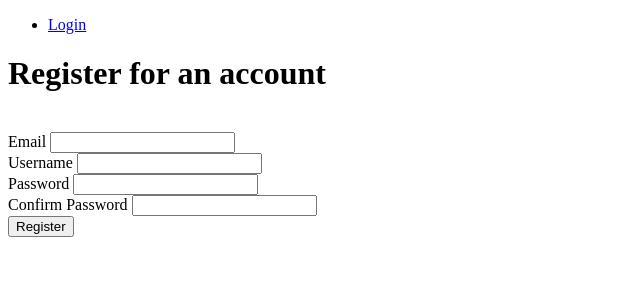
After one commit to abhishekgupta5/maya, a Flask app: page /auth/register in a window 1280 px wide. The commit adds this page. Shown: the top 300 px of the page, without its empty margins (0-640 px from the left). Run offline with Flask 2, Linux system fonts and the light colour scheme; parts of the project's set-up code (start-up, migrations or seed data) failed here and were passed over; some libraries are stand-ins or nearby versions.

Commit message:
Register form, view, template added

```diff
--- a/app/auth/forms.py
+++ b/app/auth/forms.py
@@ -1,8 +1,8 @@
 #app/auth/forms.py
 from flask_wtf import FlaskForm
 from wtforms import StringField, PasswordField, BooleanField, SubmitField, ValidationError
-from wtforms.validators import DataRequired, Email, EqualTo, Length
-
+from wtforms.validators import DataRequired, Email, EqualTo, Length, Regexp
+from ..models import User
 
 #    confirm = PasswordField('Confirm Password', validators=[DataRequired(), EqualTo('password')])
 
@@ -14,3 +14,22 @@ class LoginForm(FlaskForm):
     password = PasswordField('Password', validators=[DataRequired()])
     remember_me = BooleanField('Keep me logged in')
     submit = SubmitField('Login')
+
+class RegisterForm(FlaskForm):
+    '''
+    Form for registering new users
+    '''
+    email = StringField('Email', validators=[DataRequired(), Email(), Length(1, 64)])
+    username = StringField('Username', validators=[DataRequired(), Length(1, 64), Regexp('^[A-Za-z][A-Za-z0-9_.]*$', 0, 'Usernames must have only letters, numbers, dots or underscores')])
+    password = PasswordField('Password', validators=[DataRequired(), EqualTo('confirm_password', message='Passwords must match.')])
+    confirm_password = PasswordField('Confirm Password', validators=[DataRequired()])
+    submit = SubmitField('Register')
+
+    #Custom validators for checking duplicate username and email
+    def validate_email(self, field):
+        if User.query.filter_by(email=field.data).first():
+            raise ValidationError('Email already registered.')
+
+    def validate_username(self, field):
+        if User.query.filter_by(username=field.data).first():
+            raise ValidationError('Username already in use.')
--- a/app/auth/views.py
+++ b/app/auth/views.py
@@ -3,7 +3,8 @@
 from flask import render_template, redirect, request, url_for, flash
 from flask_login import login_user, logout_user, login_required
 from . import auth
-from .forms import LoginForm
+from .forms import LoginForm, RegisterForm
+from .. import db
 from ..models import User
 
 
@@ -15,7 +16,7 @@ def login():
     Log a user in through login form
     '''
     form = LoginForm()
-    #For POST requests
+    #Validate for POST requests
     if form.validate_on_submit():
         #Check whether user exists in db and password matches
         user = User.query.filter_by(email=form.email.data).first()
@@ -33,11 +34,30 @@ def login():
 @auth.route('/logout')
 @login_required
 def logout():
-    '''
+    """
     Handle requests to the /auth/logout route.
     Log a user out and remove/reset the user session
-    '''
+    """
     logout_user()
     flash("You've successfully logged out")
     #Redirect to login page
     return redirect(url_for('auth.login'))
+
+#Register route
+@auth.route('/register', methods=['GET', 'POST'])
+def register():
+    """
+    Handle requests to /auth/register route.
+    Register a user
+    """
+    form = RegisterForm()
+    #Validate for POST requests
+    if form.validate_on_submit():
+        user = User(email=form.email.data, username=form.username.data, password=form.password.data)
+        db.session.add(user)
+        db.session.commit()
+        flash('Successfully registered. You may now login.')
+        #Redirect to login page
+        return redirect(url_for('auth.login'))
+    #For GET requests, return register.html template
+    return render_template('auth/register.html', form=form)
--- a/app/templates/auth/login.html
+++ b/app/templates/auth/login.html
@@ -8,6 +8,10 @@
   {{ utils.flashed_messages() }}
   <br/>
   <div class="center">
+  <p>
+  New user ? Register for an account
+  <a href="{{ url_for('auth.register') }}"> Click here to register </a>
+  </p>
     <h1>Login to your account</h1>
     <br/>
     {{ wtf.quick_form(form) }}
--- /dev/null
+++ b/app/templates/auth/register.html
@@ -0,0 +1,14 @@
+<!-- app/templates/auth/register.html -->
+{% import "bootstrap/wtf.html" as wtf %}
+{% extends "base.html" %}
+{% block title %}Register{% endblock %}
+{% block body %}
+
+<div class="content-section">
+  <div class="center">
+    <h1>Register for an account</h1>
+    <br/>
+    {{ wtf.quick_form(form) }}
+  </div>
+</div>
+{% endblock %}
```
Also changed, not shown: app/templates/auth/login1.html (deleted, +0 -14 lines).
